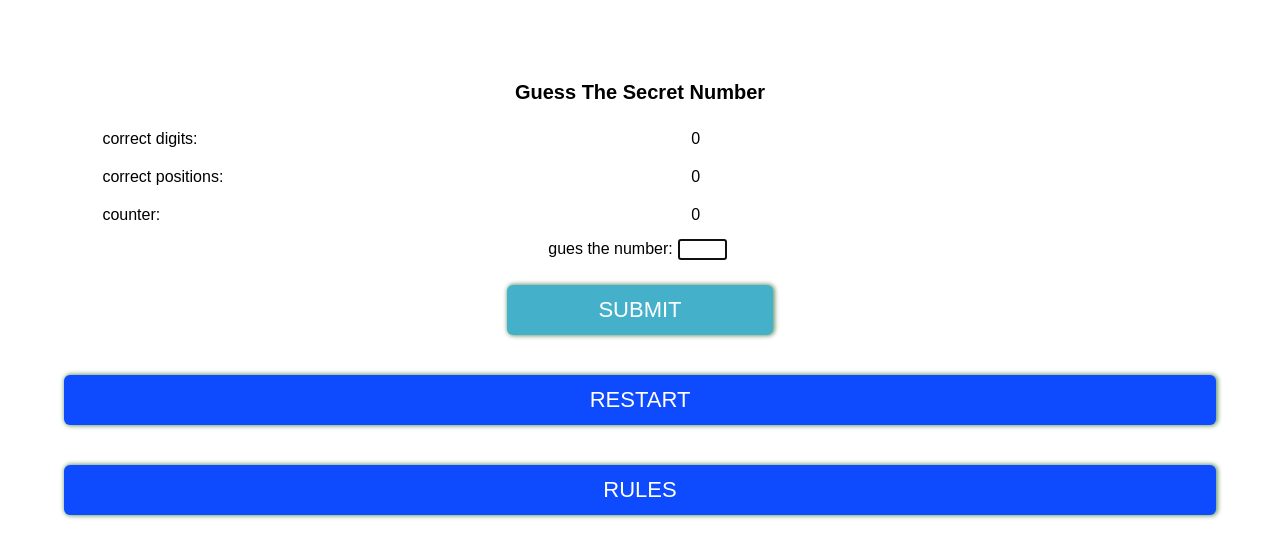
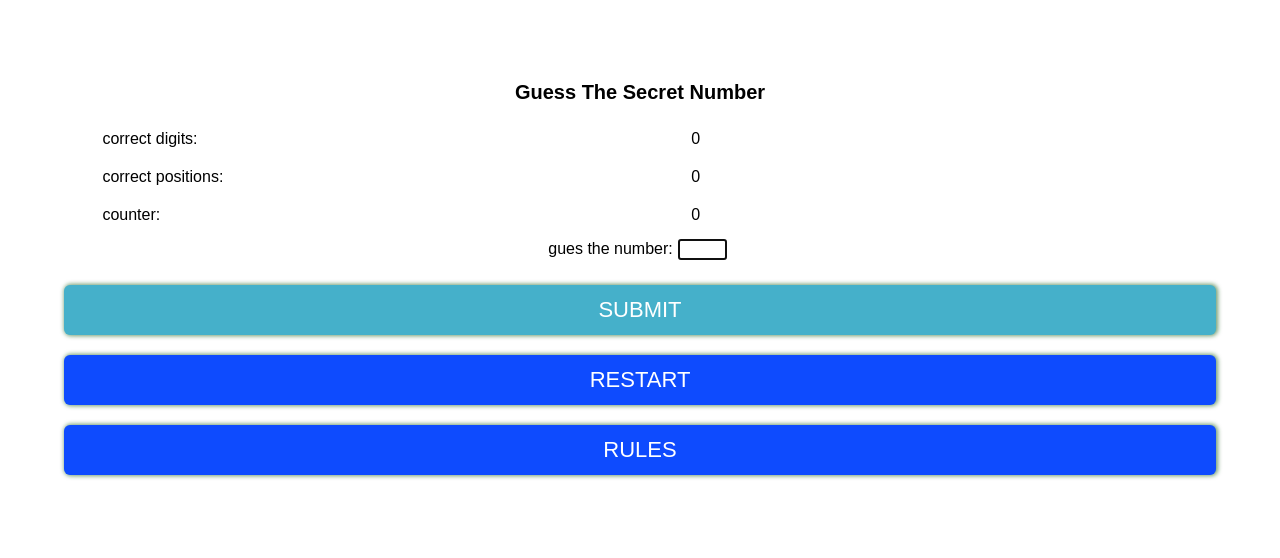
Before and after one commit to marcinliwen/secretnumber, a React (Create React App) app: page / in a window 1280 px wide. Both pictures are taken after a click on the button "PLAY". Shown: the top 558 px of the page. Built offline with nearby package versions, Linux system fonts and the light colour scheme.

Commit message:
style margit-top for buttonst

```diff
--- a/src/App.css
+++ b/src/App.css
@@ -39,9 +39,8 @@
 }
 
 button{
-  width:50px;
   height: 50px;
-  margin:20px;
+  margin-top:20px;
   background-color: #0E4BFE;
   color: white;
   border: none;
@@ -160,8 +159,7 @@ div{
 .sub-button{
   padding: 0;
   margin-top: 20px;
-  margin-bottom: 20px;
-    width:100%;
+    width:90%;
     height: 50px;
     background-color: #45b0ca;
     color: white;
--- a/src/SecretNumber.js
+++ b/src/SecretNumber.js
@@ -99,8 +99,9 @@ class SecretNumber extends Component{
                     <label>
                         gues the number:
                         <input id="number" ref={input => input && input.focus()} type="text"inputmode='numeric' size='3' maxLength='3' minLength='3'  pattern='\d*' required autocomplete="off" value={this.state.value} onChange={this.handleChange.bind(this)}/>
-                        <input className="sub-button" type="submit" onClick={this.reset.bind(this)}/>
                     </label>
+                    <input className="sub-button" type="submit" onClick={this.reset.bind(this)}/>
+
                 </form>
 
             </div>
```
